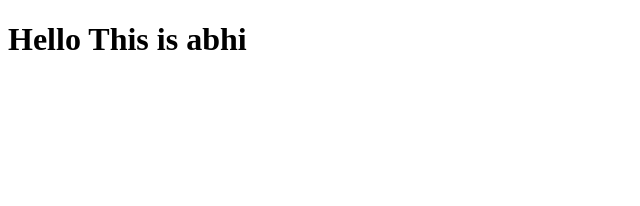
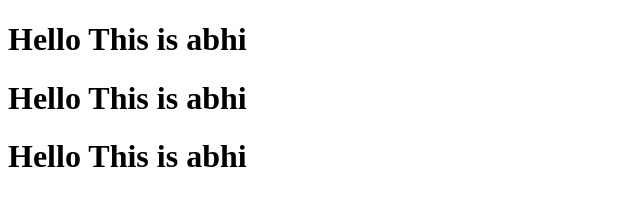
Before and after one commit to Abhishek-0507/simple-cicd-demo, a plain HTML site: page index.html in a window 1280 px wide. Shown: the whole page, without its empty margins (0-640 px from the left). Drawn offline with Linux system fonts and the light colour scheme.

Commit message:
Update index.html

```diff
--- a/index.html
+++ b/index.html
@@ -5,5 +5,7 @@
   </head>
   <body>
     <h1>Hello This is abhi</h1>
+     <h1>Hello This is abhi</h1>
+     <h1>Hello This is abhi</h1>
   </body>
 </html>
```
